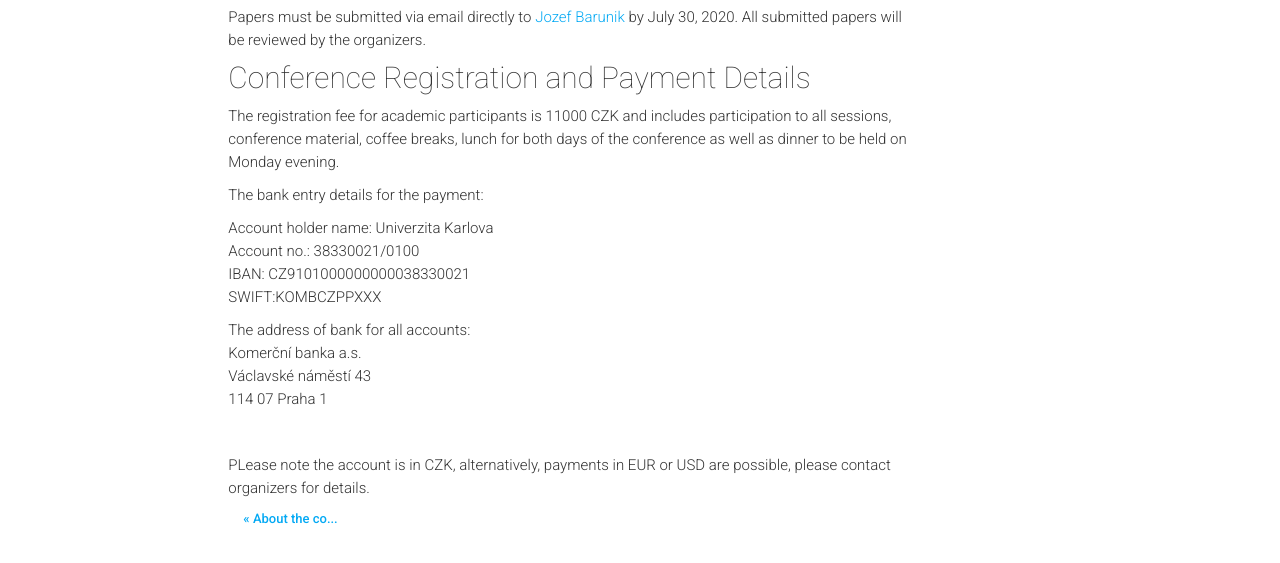
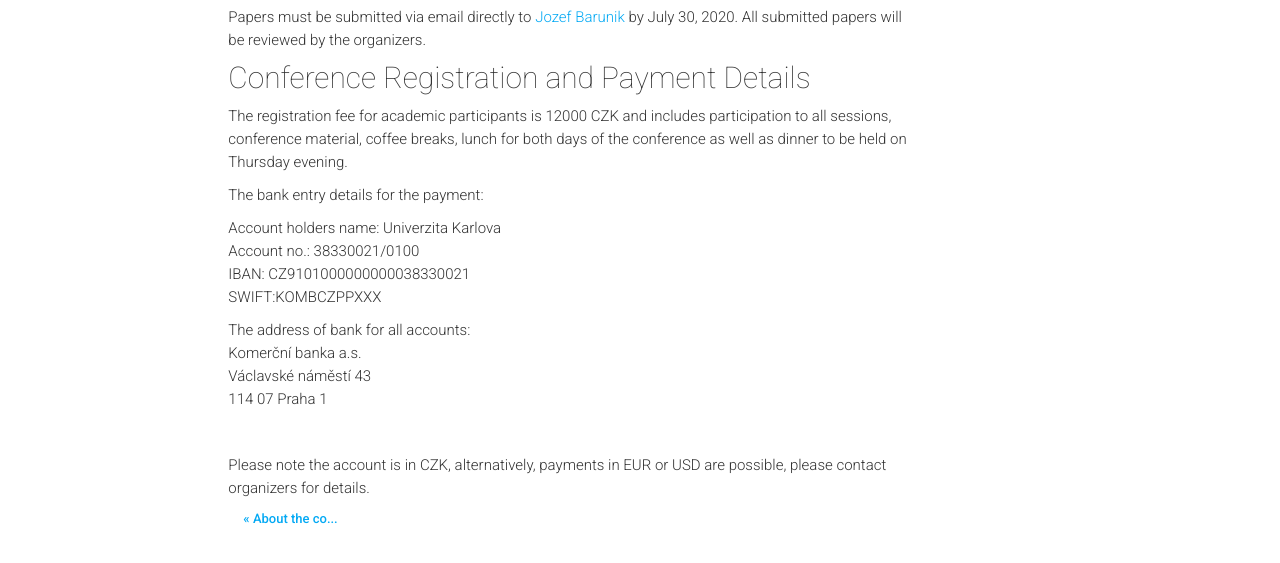
Before and after one commit to barunik/Prague2020, a Jekyll site: the page built from _posts/2014-07-21-call-for-papers.markdown, in a window 1280 px wide and 1356 px high. Shown: the part 602-1165 px from the top of the window. Built offline with Jekyll 4.4.1, drawn with Linux system fonts in a browser that asks for light colours; nearby versions of some CDN libraries; comment, search, counter and statistics services are not loaded.

Commit message:
Update 2014-07-21-call-for-papers.markdown

```diff
--- a/_posts/2014-07-21-call-for-papers.markdown
+++ b/_posts/2014-07-21-call-for-papers.markdown
@@ -12,11 +12,11 @@ Papers must be submitted via email directly to [Jozef Barunik](https://barunik.g
 
 ##### Conference Registration and Payment Details
 
-The registration fee for academic participants is 11000 CZK and includes participation to all sessions, conference material, coffee breaks, lunch for both days of the conference as well as dinner to be held on Monday evening.
+The registration fee for academic participants is 12000 CZK and includes participation to all sessions, conference material, coffee breaks, lunch for both days of the conference as well as dinner to be held on Thursday evening.
 
 The bank entry details for the payment:
 
-Account holder name: Univerzita Karlova <br/>
+Account holders name: Univerzita Karlova <br/>
 Account no.: 38330021/0100 <br/>
 IBAN: CZ9101000000000038330021 <br/>
 SWIFT:KOMBCZPPXXX <br/>
@@ -28,4 +28,4 @@ Václavské náměstí 43 <br/>
 
 <br/>
 
-PLease note the account is in CZK, alternatively, payments in EUR or USD are possible, please contact organizers for details.
+Please note the account is in CZK, alternatively, payments in EUR or USD are possible, please contact organizers for details.
```
